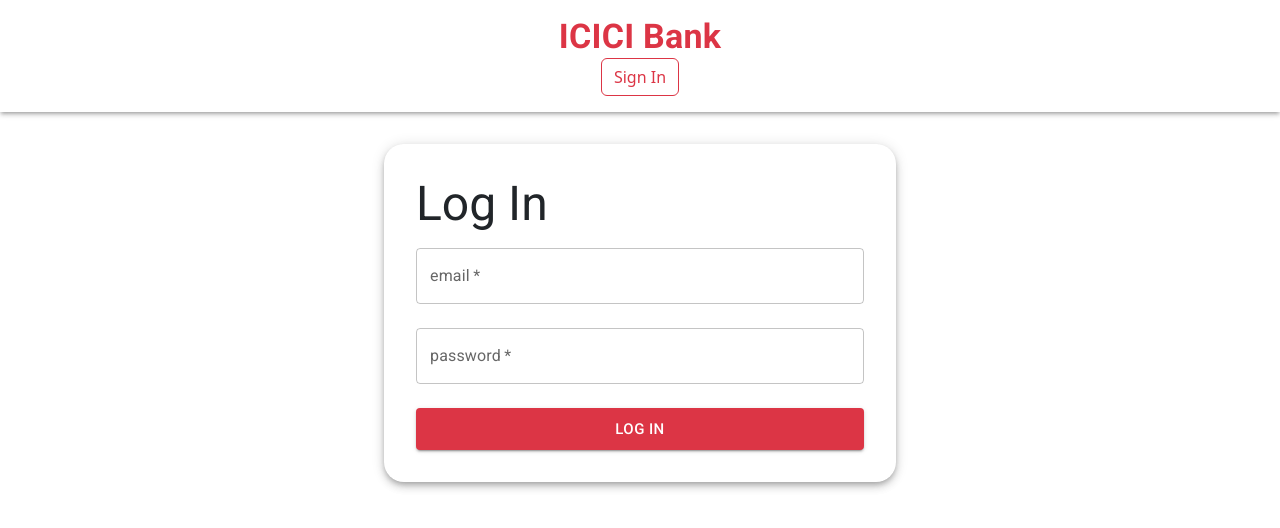
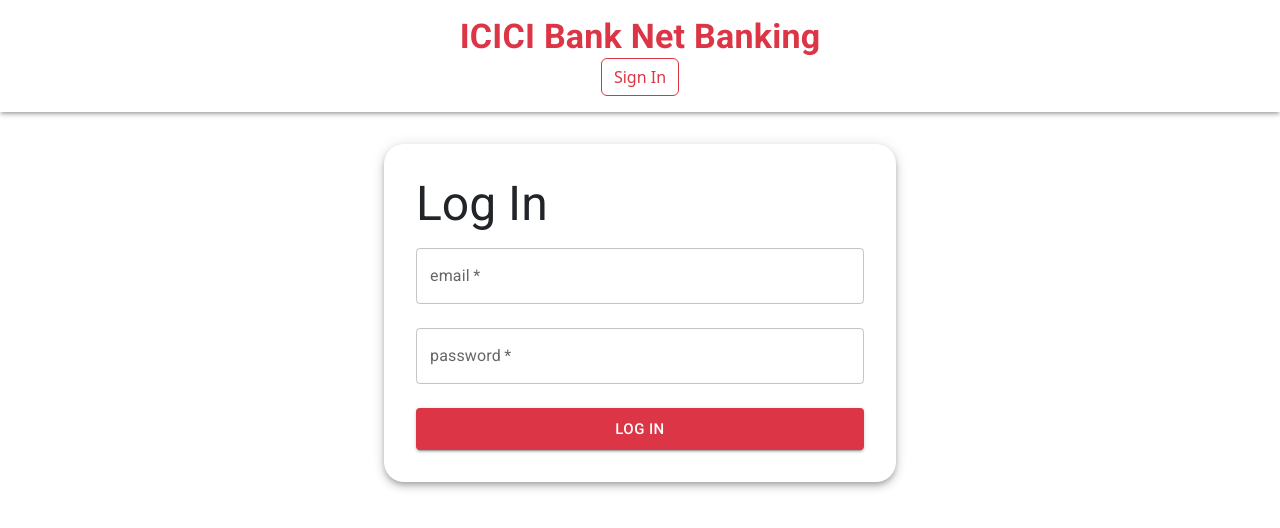
Before and after one commit to sumitsaroya/hdfe_net_3_s, a React (Create React App) app: page /login in a window 1280 px wide. Shown: the top 528 px of the page. Built offline with nearby package versions, Linux system fonts and the light colour scheme.

Commit message:
Update Navbar.js

```diff
--- a/src/components/Navbar.js
+++ b/src/components/Navbar.js
@@ -71,7 +71,7 @@
       sx={{ boxShadow: 3, mb: 2 }}
     >
       <Typography className='text-danger' variant="h4" color="primary" fontWeight="bold">
-      ICICI Bank
+      ICICI Bank Net Banking
       </Typography>
       {loggedIn ? (
         <>
```
